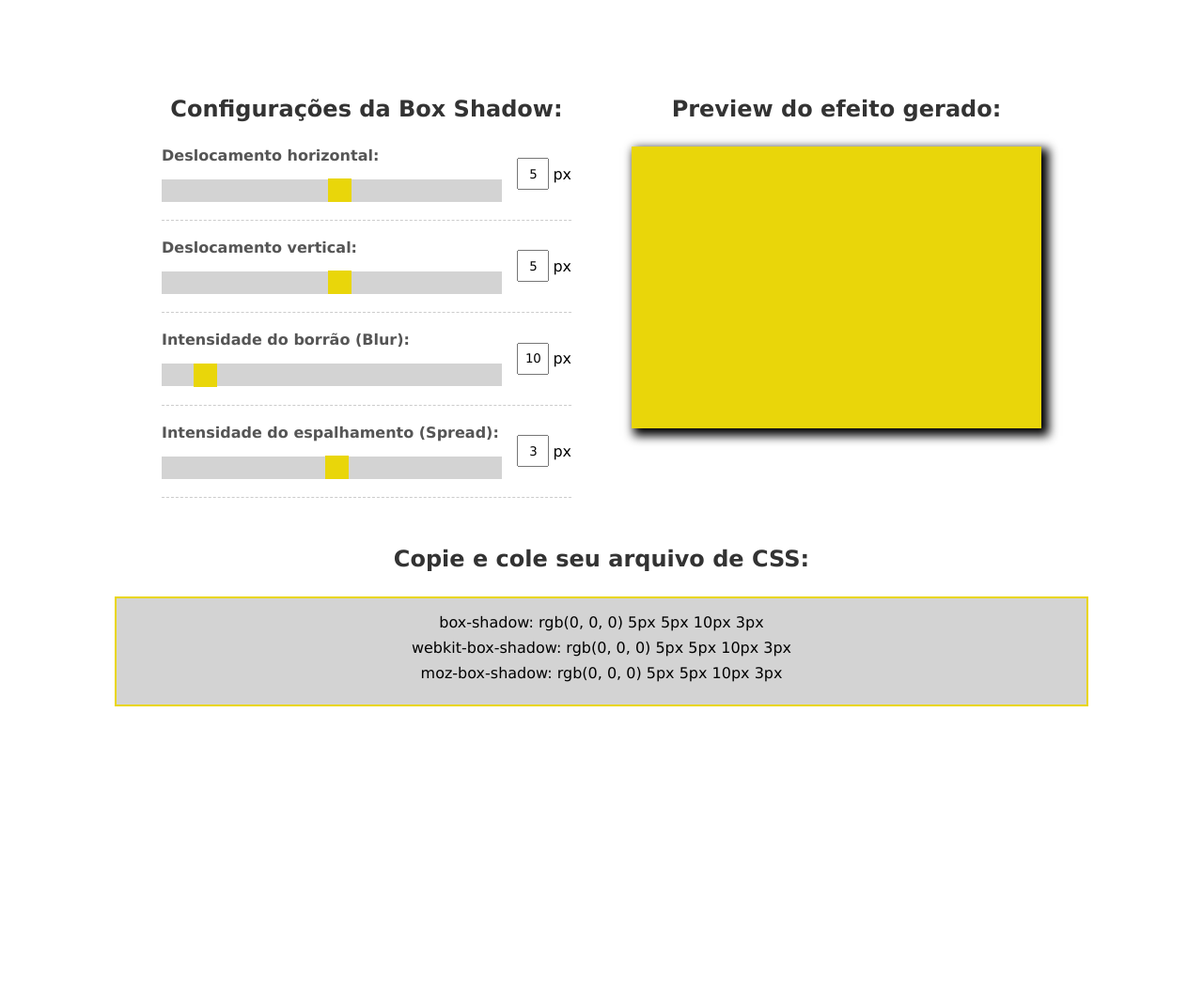
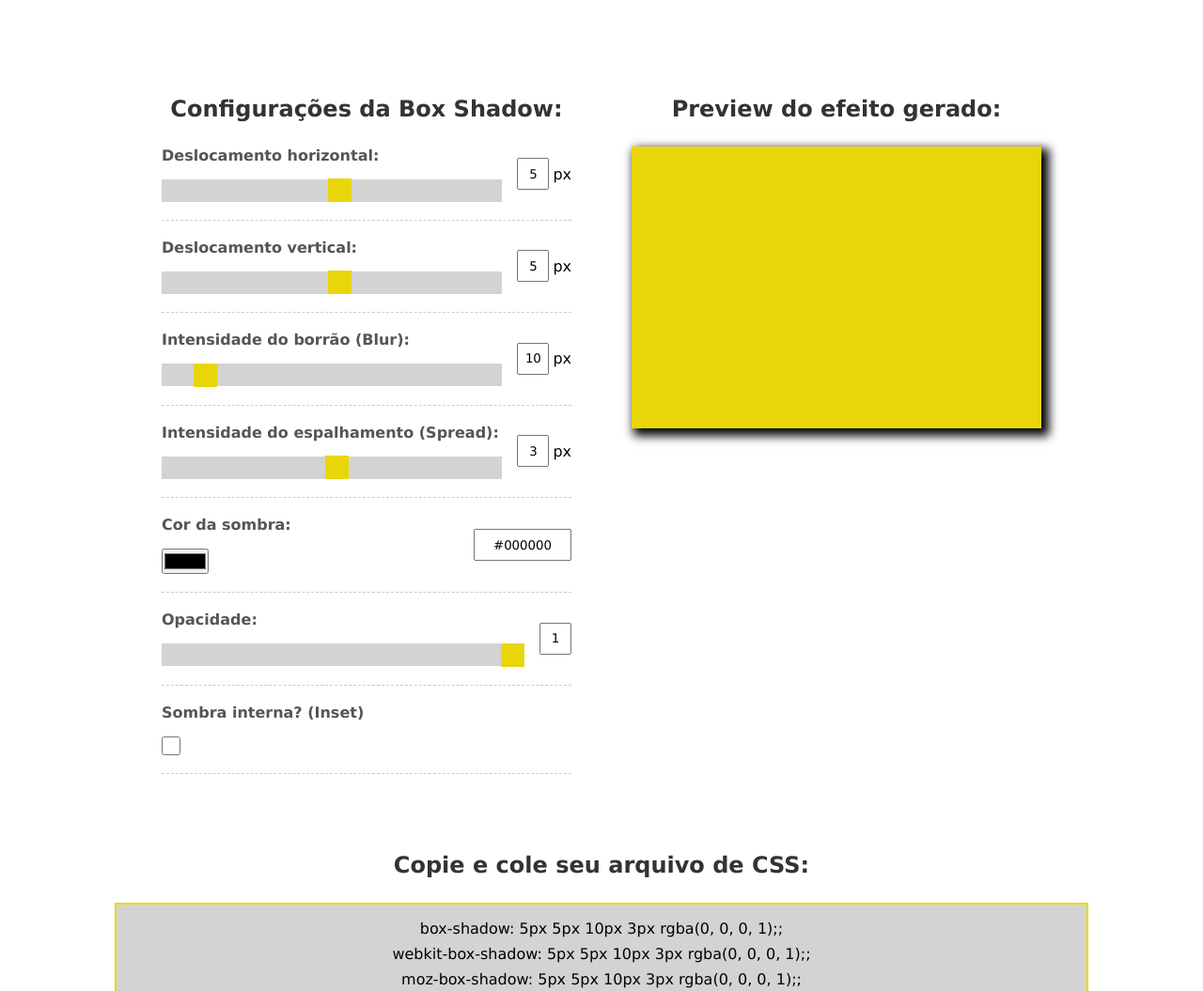
Before and after one commit to JonathasMarques/box-shadow-generator, a plain HTML site: page index.html in a window 1280 px wide. Shown: the top 1055 px of the page at 94% size. Drawn offline with Linux system fonts and the light colour scheme.

Commit message:
Gerador de Box Shadow

```diff
--- a/css/styles.css
+++ b/css/styles.css
@@ -81,6 +81,17 @@ color: #333;}
     text-align: center;
 }
 
+/* Novas funcionalidades */
+
+#color-value {
+    min-width: 100px;
+}
+
+#inset {
+    align-self: start;
+    height: 20px;
+    width: 20px;
+}
 /* Preview */
 
 #box {
@@ -93,6 +104,7 @@ color: #333;}
 
 #generated-rule {
     text-align: center;
+    margin: 2rem 1rem;
 }
 
 #generated-rule p {
@@ -105,4 +117,35 @@ color: #333;}
     margin: 0 auto;
     border: 2px solid #e9d60a;
     padding: 1rem;
+    transition: 0.4s;
+    cursor: pointer;
 }
+
+#rules-area:hover {
+    background-color: #dfdfdf;
+}
+
+#copy-instructions {
+    font-style: italic;
+    margin-top: 1rem;
+}
+
+/* responsivo */
+
+@media(max-width: 767px) {
+
+    #box-shadow-generator {
+        flex-direction: column;
+    }
+
+    #controls-container,
+    #preview {
+        padding: 1rem 2rem;
+    }
+
+    #box {
+        width: 60%;
+        height: 200px;
+        margin: 0 auto;
+    }
+}
--- a/index.html
+++ b/index.html
@@ -79,6 +79,43 @@
                     <p>px</p>
                 </div>
             </div>
+            <div class="form-control">
+                <div class="range-input">
+                    <label for="color">Cor da sombra:</label>
+                    <input
+                        type="color"
+                        id="color"
+                        name="color"
+                        value="#000000";
+                    >
+                </div>
+                <div class="reference-input">
+                    <input type="text" name="color-value" id="color-value">
+                </div>
+            </div>
+            <div class="form-control">
+                <div class="range-input">
+                    <label for="opacity">Opacidade:</label>
+                    <input
+                        type="range"
+                        id="opacity"
+                        name="opacity"
+                        min="0"
+                        max="1"
+                        value="1"
+                        step="0.01"
+                    >
+                </div>
+                <div class="reference-input">
+                    <input type="text" name="opacity-value" id="opacity-value">
+                </div>
+            </div>
+            <div class="form-control">
+                <div class="range-input">
+                   <label for="opacity">Sombra interna? (Inset)</label>
+                   <input type="checkbox" name="inset" id="inset">
+                </div>
+            </div>
         </div>
         <div id="preview">
             <h2>Preview do efeito gerado:</h2>
@@ -88,10 +125,11 @@
     <div id="generated-rule">
         <h2>Copie e cole seu arquivo de CSS:</h2>
         <div id="rules-area">
-            <p id="rule">box-shadow: <span></span></p>
-            <p id="webkit-rule">webkit-box-shadow: <span></span></p>
-            <p id="moz-rule">moz-box-shadow: <span></span></p>
+            <p id="rule">box-shadow: <span></span>;</p>
+            <p id="webkit-rule">webkit-box-shadow: <span></span>;</p>
+            <p id="moz-rule">moz-box-shadow: <span></span>;</p>
         </div>
+        <p id="copy-instructions">Clique no quadro acima para copiar as regras</p>
     </div>
 </body>
 </html>
--- a/js/scripts.js
+++ b/js/scripts.js
@@ -1,5 +1,4 @@
-class BoxShadowgenerator {
-
+class BoxShadowGenerator {
     constructor(
       horizontal,
       horizontalRef,
@@ -9,77 +8,142 @@ class BoxShadowgenerator {
       blurRef,
       spread,
       spreadRef,
+      color,
+      colorRef,
+      opacity,
+      opacityRef,
+      inset,
       previewBox,
       rule,
       webkitRule,
       mozRule
-    )  {
-            this.horizontal = horizontal
-            this.horizontalRef = horizontalRef
-            this.vertical = vertical
-            this.verticalRef = verticalRef
-            this.blur = blur
-            this.blurRef = blurRef
-            this.spread = spread
-            this.spreadRef = spreadRef
-            this.previewBox = previewBox
-            this.rule = rule
-            this.webkitRule = webkitRule
-            this.mozRule = mozRule
+    ) {
+      this.horizontal = horizontal;
+      this.horizontalRef = horizontalRef;
+      this.vertical = vertical;
+      this.verticalRef = verticalRef;
+      this.blur = blur;
+      this.blurRef = blurRef;
+      this.spread = spread;
+      this.spreadRef = spreadRef;
+      this.color = color;
+      this.colorRef = colorRef;
+      this.opacity = opacity;
+      this.opacityRef = opacityRef;
+      this.inset = inset;
+      this.insetRef = inset.checked;
+      this.previewBox = previewBox;
+      this.rule = rule;
+      this.webkitRule = webkitRule;
+      this.mozRule = mozRule;
     }
 
     initialize() {
-
       this.horizontalRef.value = this.horizontal.value;
       this.verticalRef.value = this.vertical.value;
+      this.blurRef.value = this.blur.value;
       this.spreadRef.value = this.spread.value;
-        this.blurRef.value = this.blur.value;
+      this.colorRef.value = this.color.value;
+      this.opacityRef.value = this.opacity.value;
+
+      this.applyRule();
+      this.showRule();
+    }
+
+    updateValue(type, value) {
+      switch (type) {
+        case "horizontal":
+          this.horizontalRef.value = value;
+          break;
+        case "vertical":
+          this.verticalRef.value = value;
+          break;
+        case "spread":
+          this.spreadRef.value = value;
+          break;
+        case "blur":
+          this.blurRef.value = value;
+          break;
+        case "color":
+          this.colorRef.value = value;
+          break;
+        case "opacity":
+          this.opacityRef.value = value;
+          break;
+        case "inset":
+          this.insetRef = value;
+          break;
+      }
 
       this.applyRule();
       this.showRule();
     }
 
     applyRule() {
+      const rgbValue = this.hexToRgb(this.colorRef.value);
 
-        this.previewBox.style.boxShadow = `${this.horizontalRef.value}px ${this.verticalRef.value}px ${this.blurRef.value}px ${this.spreadRef.value}px #000`
-        this.currentRule = this.previewBox.style.boxShadow;
+      const shadowRule = `${this.insetRef ? "inset" : ""} ${
+        this.horizontalRef.value
+      }px ${this.verticalRef.value}px ${this.blurRef.value}px ${
+        this.spreadRef.value
+      }px rgba(${rgbValue}, ${this.opacityRef.value})`;
+
+      this.previewBox.style.boxShadow = shadowRule;
+      this.currentRule = shadowRule;
     }
 
     showRule() {
-        this.rule.innerText = this.currentRule;
-        this.webkitRule.innerText = this.currentRule;
-        this.mozRule.innerText = this.currentRule;
+      const ruleWithSemiColon = `${this.currentRule};`;
+
+      this.rule.innerText = ruleWithSemiColon;
+      this.webkitRule.innerText = ruleWithSemiColon;
+      this.mozRule.innerText = ruleWithSemiColon;
     }
 
-};
+    hexToRgb(hex) {
+      return `${("0x" + hex[1] + hex[2]) | 0}, ${("0x" + hex[3] + hex[4]) | 0}, ${
+        ("0x" + hex[5] + hex[6]) | 0
+      }`;
+    }
+  }
 
-
-// seleção de elementos
-
+  // Selecionar elementos
   const horizontal = document.querySelector("#horizontal");
   const horizontalRef = document.querySelector("#horizontal-value");
   const vertical = document.querySelector("#vertical");
-const vericalRef = document.querySelector("#vertical-value");
-const  blur = document.querySelector("#blur");
+  const verticalRef = document.querySelector("#vertical-value");
+  const blur = document.querySelector("#blur");
   const blurRef = document.querySelector("#blur-value");
   const spread = document.querySelector("#spread");
   const spreadRef = document.querySelector("#spread-value");
+  const previewBox = document.querySelector("#box");
 
-const previewBox = document.querySelector("#box");
+  const color = document.querySelector("#color");
+  const colorRef = document.querySelector("#color-value");
+
+  const opacity = document.querySelector("#opacity");
+  const opacityRef = document.querySelector("#opacity-value");
+
+  const inset = document.querySelector("#inset");
 
   const rule = document.querySelector("#rule span");
   const webkitRule = document.querySelector("#webkit-rule span");
   const mozRule = document.querySelector("#moz-rule span");
 
-const boxShadow = new BoxShadowgenerator (
+  const boxShadow = new BoxShadowGenerator(
     horizontal,
     horizontalRef,
     vertical,
-    vericalRef,
+    verticalRef,
     blur,
     blurRef,
     spread,
     spreadRef,
+    color,
+    colorRef,
+    opacity,
+    opacityRef,
+    inset,
     previewBox,
     rule,
     webkitRule,
@@ -87,4 +151,64 @@ const boxShadow = new BoxShadowgenerator (
   );
 
   boxShadow.initialize();
-// eventos
+
+  // Eventos
+  horizontal.addEventListener("input", (e) => {
+    const value = e.target.value;
+
+    boxShadow.updateValue("horizontal", value);
+  });
+
+  vertical.addEventListener("input", (e) => {
+    const value = e.target.value;
+
+    boxShadow.updateValue("vertical", value);
+  });
+
+  blur.addEventListener("input", (e) => {
+    const value = e.target.value;
+
+    boxShadow.updateValue("blur", value);
+  });
+
+  spread.addEventListener("input", (e) => {
+    const value = e.target.value;
+
+    boxShadow.updateValue("spread", value);
+  });
+
+  color.addEventListener("input", (e) => {
+    const value = e.target.value;
+
+    boxShadow.updateValue("color", value);
+  });
+
+  opacity.addEventListener("input", (e) => {
+    const value = e.target.value;
+
+    boxShadow.updateValue("opacity", value);
+  });
+
+  inset.addEventListener("input", (e) => {
+    const value = e.target.checked;
+
+    boxShadow.updateValue("inset", value);
+  });
+
+  // Copiar regra
+
+  const rulesArea = document.querySelector("#rules-area");
+  const copyInstructions = document.querySelector("#copy-instructions");
+
+  rulesArea.addEventListener("click", () => {
+    const rules = rulesArea.innerText.replace(/^\s*\n/gm, "");
+
+    navigator.clipboard.writeText(rules).then(() => {
+      copyInstructions.innerText = "Regra copiada com sucesso!";
+
+      setTimeout(() => {
+        copyInstructions.innerText =
+          "Clique no quadro acima para copiar as regras";
+      }, 1000);
+    });
+  });
```
Lines whose indentation alone changed are shown as unchanged.
